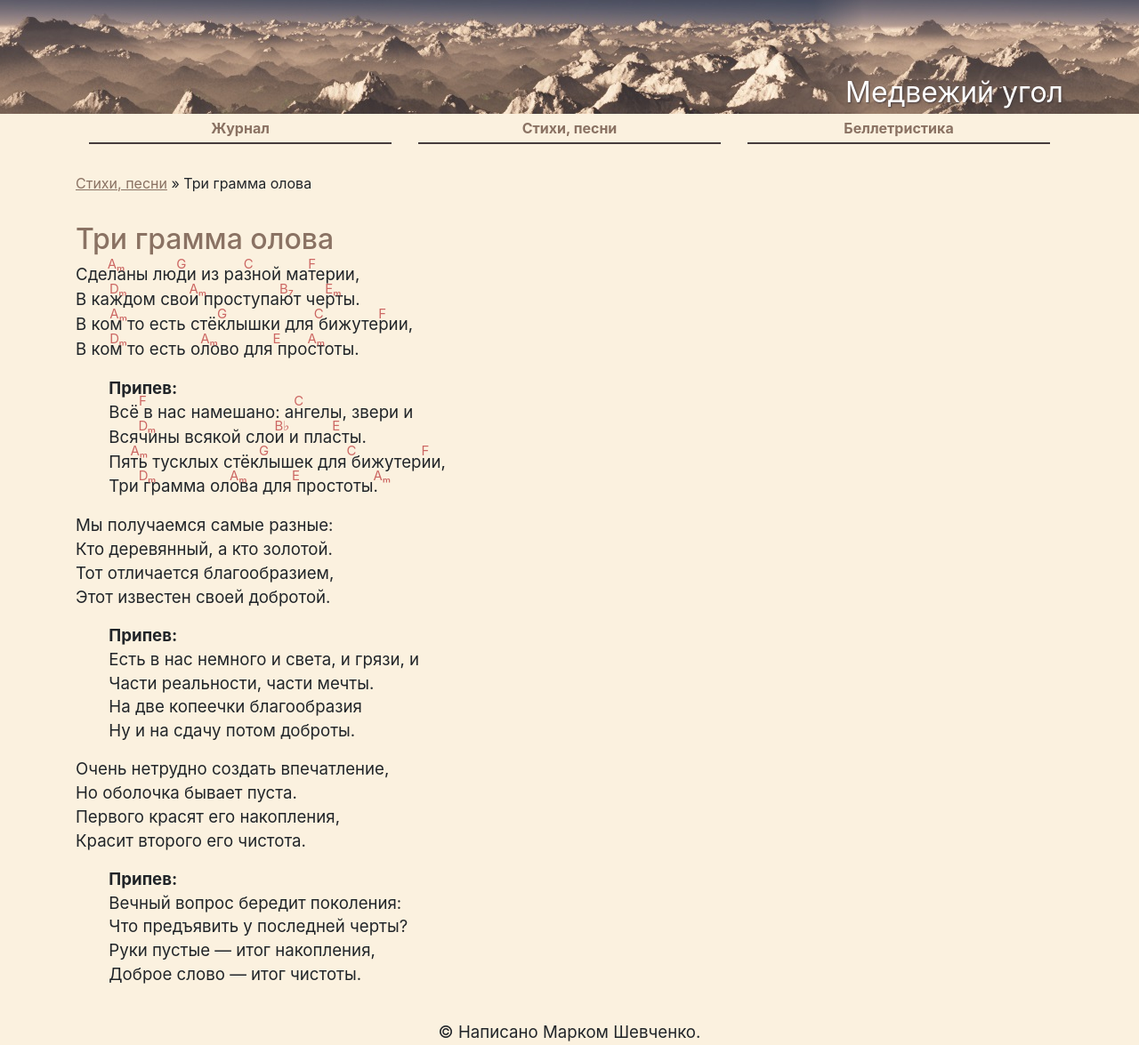
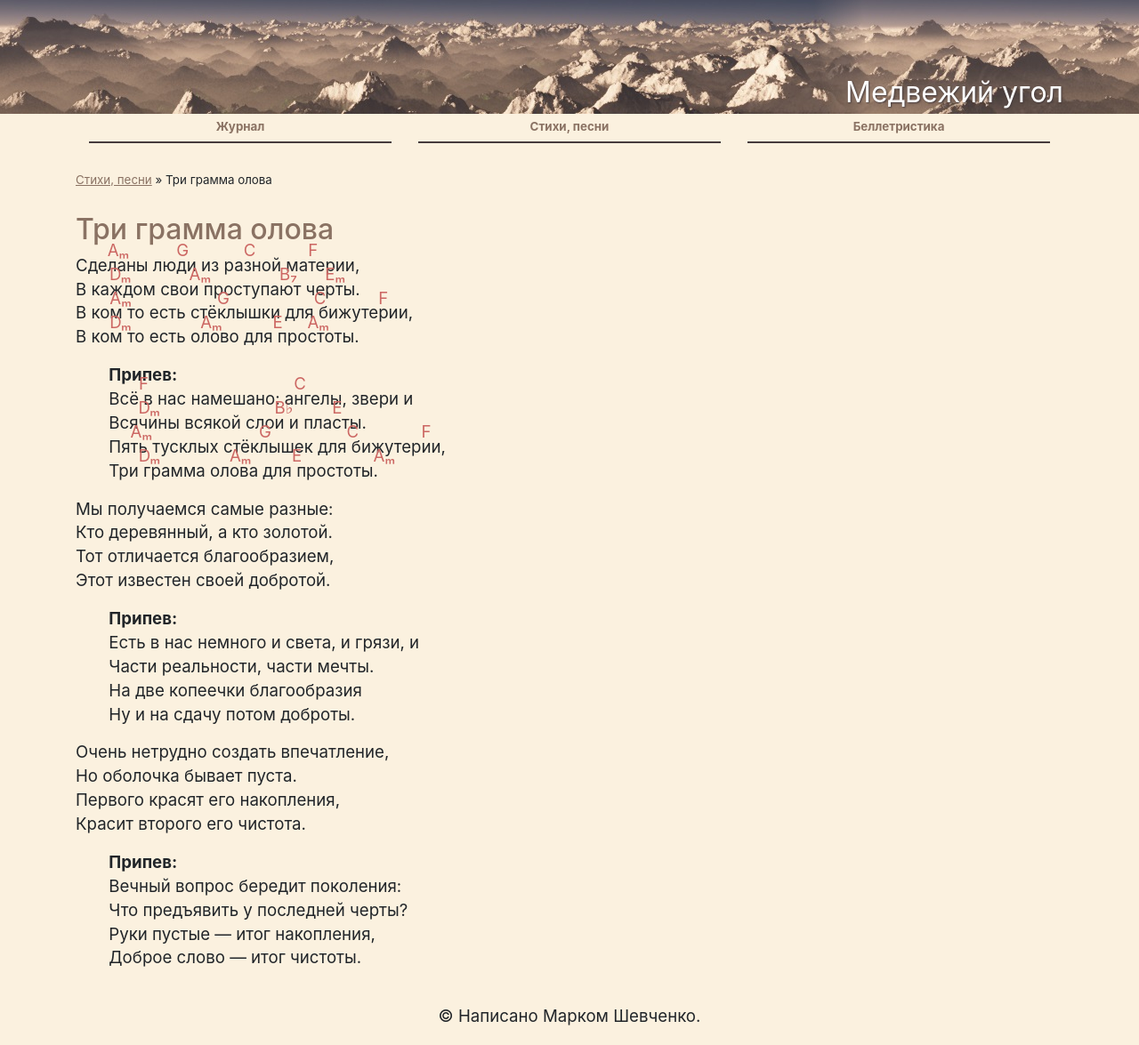
Before and after one commit to mark-shevchenko-name/mark-shevchenko-name.github.io, a Jekyll site: the page built from lyrics/three-grams-of-tin.md, in a window 1280 px wide. Shown: the whole page at 89% size. Built offline with Jekyll 4.4.1, drawn with Linux system fonts in a browser that asks for light colours; our own code applies the rules of GitHub Pages for plain Markdown files.

Commit message:
Увеличил размер аккордов, увеличил размер кнопок меню

```diff
--- a/css/main.css
+++ b/css/main.css
@@ -63,8 +63,8 @@ header > .container {
 .navigation-item > a,
 .navigation-item > a:hover {
 	border-bottom: 2px solid #463C3D;
-	font-size: 16px;
-	padding: 4px 0;
+	font-size: 10pt;
+	padding: 4pt 0;
 	font-weight: bold;
 	display: block;
 	text-align: center;
@@ -73,7 +73,7 @@ header > .container {
 }
 
 .breadcrumbs {
-	font-size: 16px;
+	font-size: 10pt;
 	margin-bottom: 2em;
 }
 
@@ -116,7 +116,6 @@ header > .container {
 	display: inline-block;
 	width: 0;
 	color: #CC6763;
-	font-size: 80%;
 }
 
 .A:before {
```
